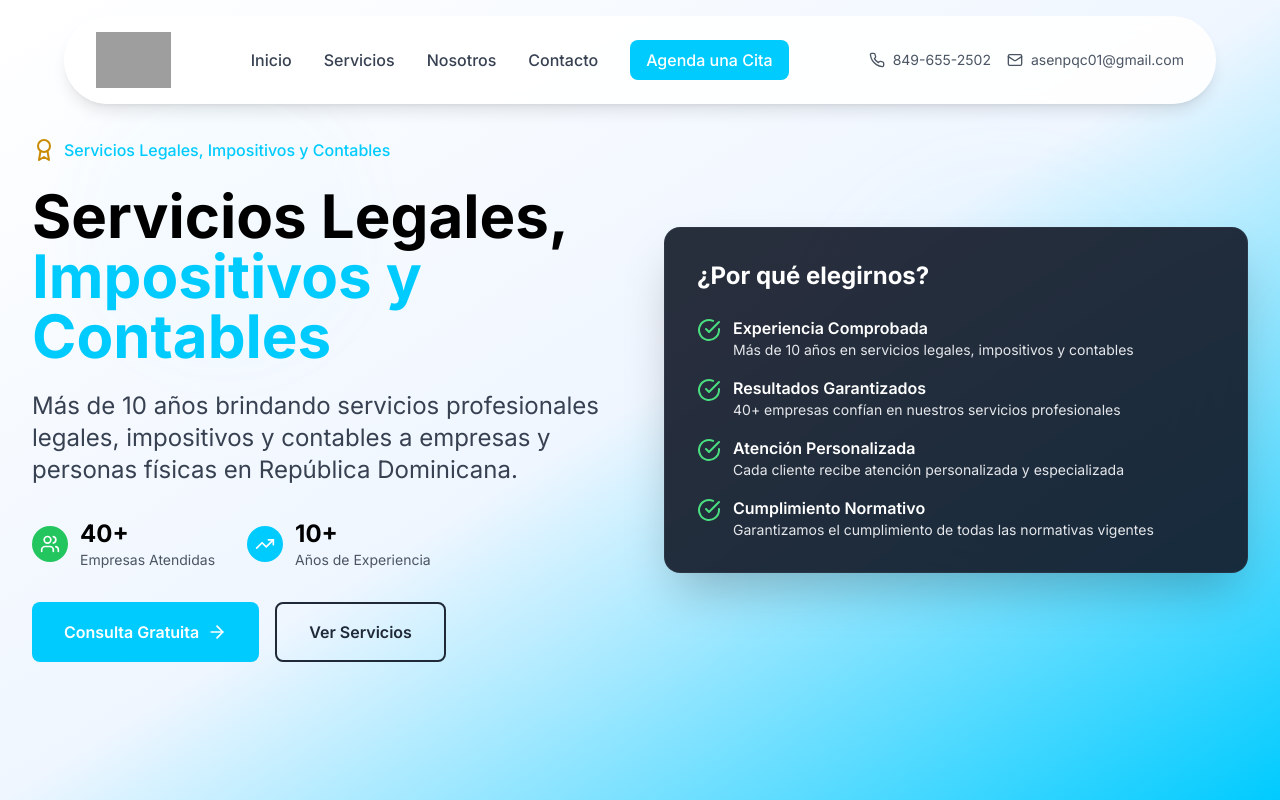
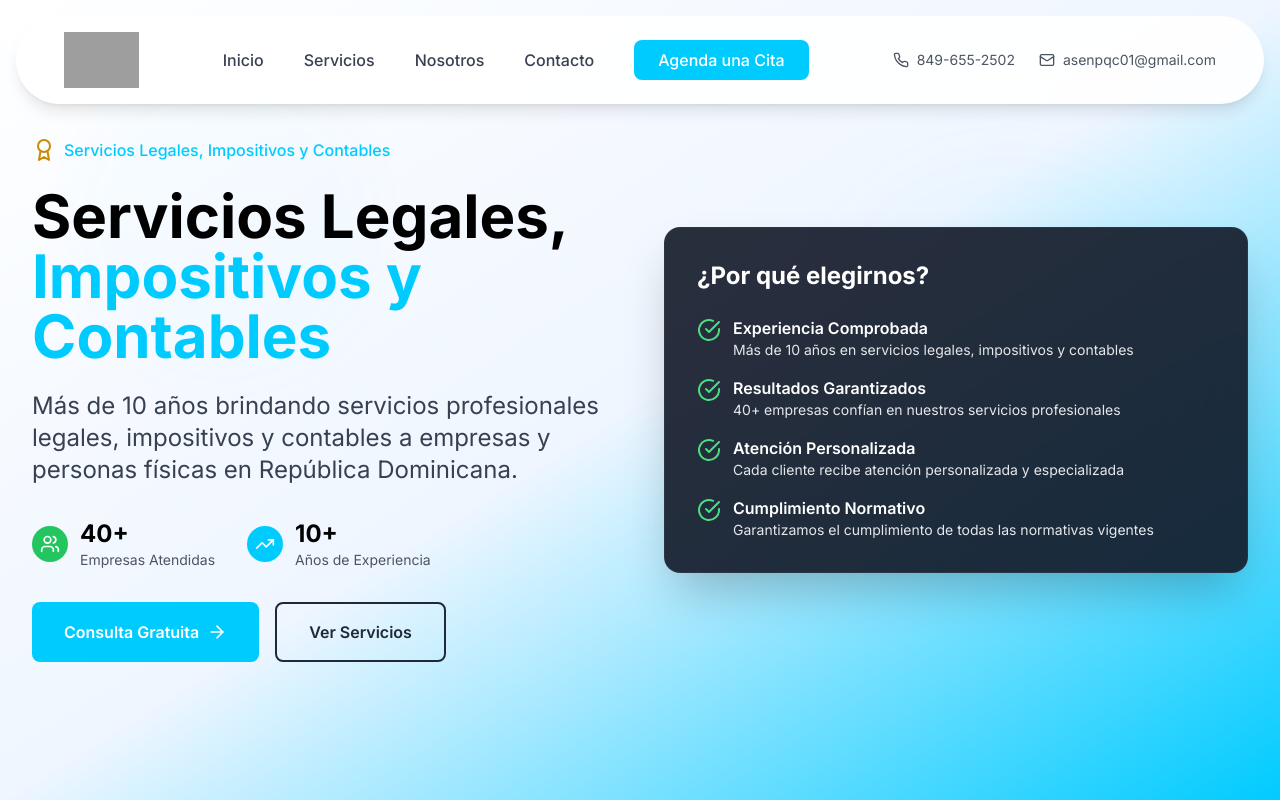
Before and after one commit to SlummyFurball/ASENP, a React (Vite) app in the folder project/: page / in a window 1280 px wide. Shown: the top 800 px of the page. Built offline with nearby package versions, Linux system fonts and the light colour scheme; grey boxes are pictures that could not be loaded.

Commit message:
Update Header.tsx alargar aheader

```diff
--- a/project/src/components/Header.tsx
+++ b/project/src/components/Header.tsx
@@ -18,10 +18,10 @@ const Header = () => {
 
   return (
     <header className="fixed w-full z-50 pt-4 px-4">
-      <div className={`max-w-6xl mx-auto transition-all duration-500 ${
+      <div className={`max-w-7xl mx-auto transition-all duration-500 ${
         isScrolled
-          ? 'bg-lightgrey/95 backdrop-blur-md shadow-2xl rounded-full px-6 py-3'
-          : 'bg-lightgrey/90 backdrop-blur-sm shadow-lg rounded-full px-8 py-4'
+          ? 'bg-lightgrey/95 backdrop-blur-md shadow-2xl rounded-full px-8 py-3'
+          : 'bg-lightgrey/90 backdrop-blur-sm shadow-lg rounded-full px-12 py-4'
       }`}>
         <div className="flex items-center justify-between">
           <div className="flex items-center space-x-3">
@@ -37,17 +37,17 @@ const Header = () => {
           </div>
 
           {location.pathname === '/' ? (
-            <nav className="hidden md:flex items-center space-x-8">
+            <nav className="hidden md:flex items-center space-x-10">
               <a href="#inicio" className="text-gray-700 hover:text-[#00cbff] transition-colors font-medium">Inicio</a>
               <a href="#servicios" className="text-gray-700 hover:text-[#00cbff] transition-colors font-medium">Servicios</a>
               <a href="#nosotros" className="text-gray-700 hover:text-[#00cbff] transition-colors font-medium">Nosotros</a>
               <a href="#contacto" className="text-gray-700 hover:text-[#00cbff] transition-colors font-medium">Contacto</a>
-              <a href="/citas" className="bg-[#00cbff] text-white px-4 py-2 rounded-lg font-medium hover:bg-[#00b8e6] transition-all duration-300 transform hover:scale-105">
+              <a href="/citas" className="bg-[#00cbff] text-white px-6 py-2 rounded-lg font-medium hover:bg-[#00b8e6] transition-all duration-300 transform hover:scale-105">
                 Agenda una Cita
               </a>
             </nav>
           ) : (
-            <nav className="hidden md:flex items-center space-x-8">
+            <nav className="hidden md:flex items-center space-x-10">
               <a href="/" className="text-gray-700 hover:text-[#00cbff] transition-colors font-medium">Inicio</a>
               <a href="/#servicios" className="text-gray-700 hover:text-[#00cbff] transition-colors font-medium">Servicios</a>
               <a href="/#nosotros" className="text-gray-700 hover:text-[#00cbff] transition-colors font-medium">Nosotros</a>
@@ -55,7 +55,7 @@ const Header = () => {
             </nav>
           )}
 
-          <div className={`hidden lg:flex items-center space-x-4 transition-all duration-300 ${
+          <div className={`hidden lg:flex items-center space-x-6 transition-all duration-300 ${
             isScrolled || location.pathname !== '/' ? 'opacity-0 w-0 overflow-hidden' : 'opacity-100'
           }`}>
             <div className="flex items-center space-x-2 text-sm text-gray-600 hover:text-brand-blue transition-colors">
```
